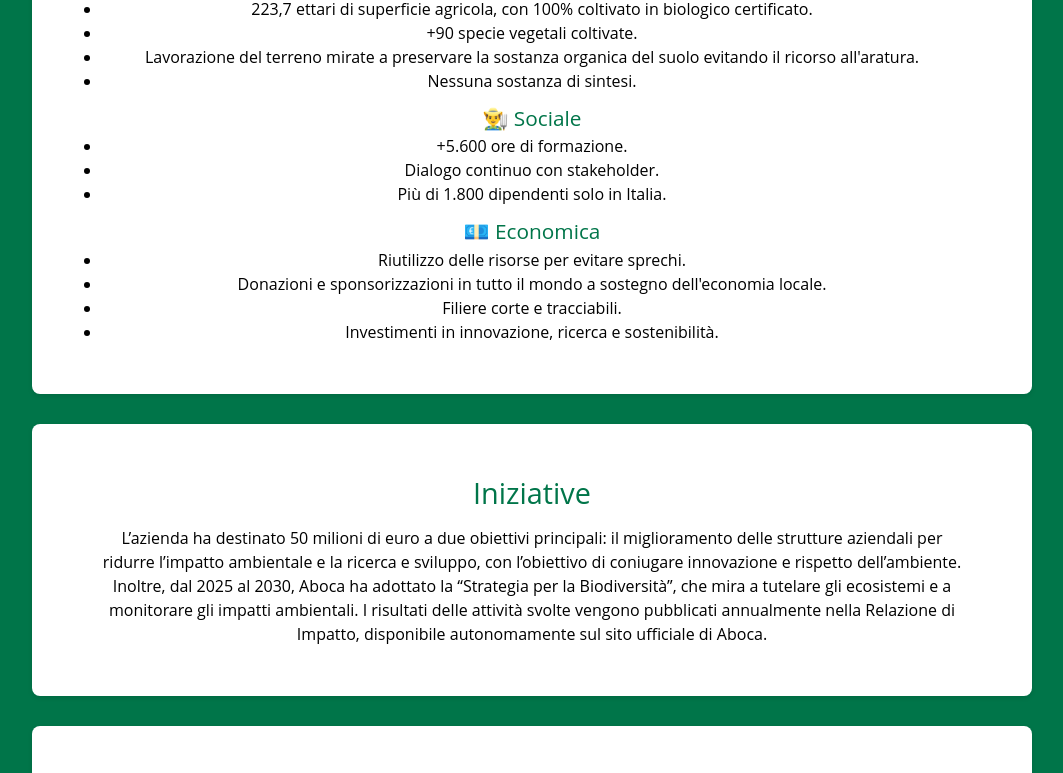
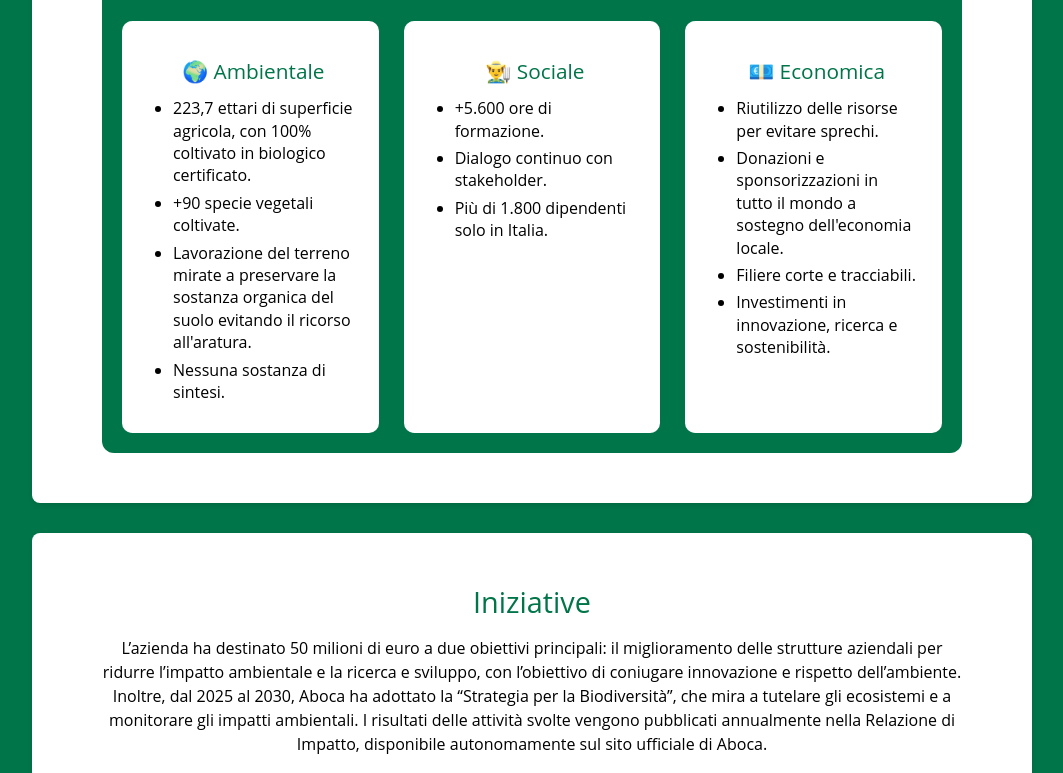
Before and after one commit to mcolagrossi22-alt/PW-Unipegaso-Report-Aboca, a plain HTML site: page aboca.html in a window 1280 px wide. Shown: the part 1600-2373 px from the top of the page, without its empty margins (108-1171 px from the left). Drawn offline with Linux system fonts and the light colour scheme; a web font is replaced by a local one.

Commit message:
Add files via upload

```diff
--- a/style.css
+++ b/style.css
@@ -130,7 +130,50 @@
   border-radius: 8px;
   box-shadow: 0 2px 5px rgba(0, 0, 0, 0.1);
 }
+/* Personalizzazione delle card "sostenibilità" */
+.card-sostenibilita {
+  background-color: var(--sfondo-contenitore);
+  padding: 25px;
+  border-radius: 10px;
+  border-left: 6px solid var(--principale);
+  color: var(--titoli-card);
+  text-align: center;
+  transition: transform 0.3s ease, box-shadow 0.3s ease;
+}
 
+/* Contenitore delle card "sostenibilità" */
+.pilastri-sostenibilita {
+  background-color: var(--sfondo);
+  padding: 20px;
+  border-radius: 12px;
+  margin-top: 10px;
+}
+
+/* Posizione delle card "sostenibilità" orizzontalmente */
+.schema-sostenibilita {
+  display: grid;
+  gap: 25px;
+  grid-template-columns: repeat(auto-fit, minmax(240px, 1fr));
+  margin-top: 40px;
+}
+
+/* Stile per le liste nelle card "sostenibilità" */
+.card-sostenibilita ul {
+  list-style: disc;
+  padding-left: 20px;
+  text-align: left;
+  margin: 10px 0 0 0;
+}
+
+.card-sostenibilita li {
+  margin-bottom: 5px;
+  line-height: 1.4;
+}
+
+#report h2 {
+  font-size: 24px;
+  line-height: 30px;
+}
 /* ===== SEZIONI GENERALI ===== */
 section {
   padding: 30px 20px;
@@ -174,6 +217,7 @@
 
 /* ===== BOTTONE TEMA (LIGHT/DARK MODE) ===== */
 .theme-btn {
+
   background: none;
   border: 1px solid var(--titoli);
   border-radius: 50%;
```
